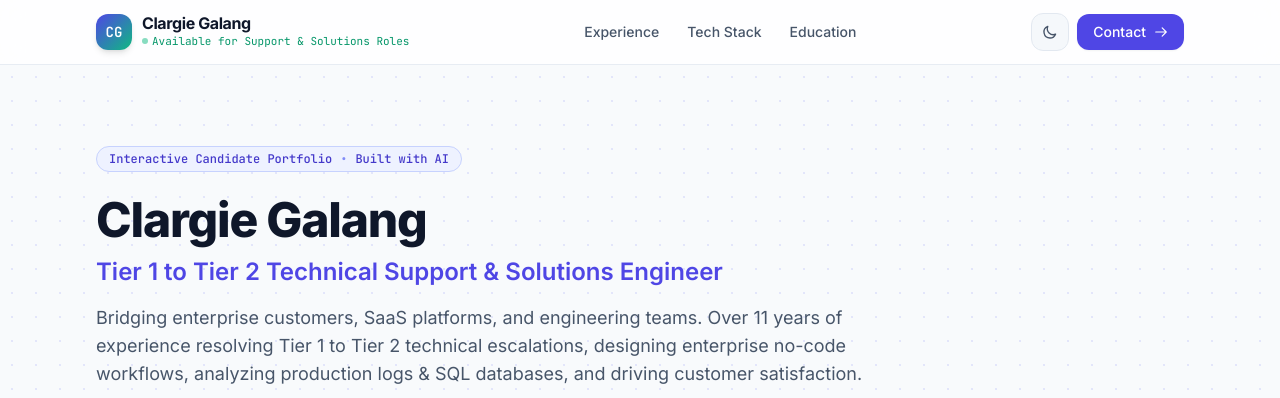
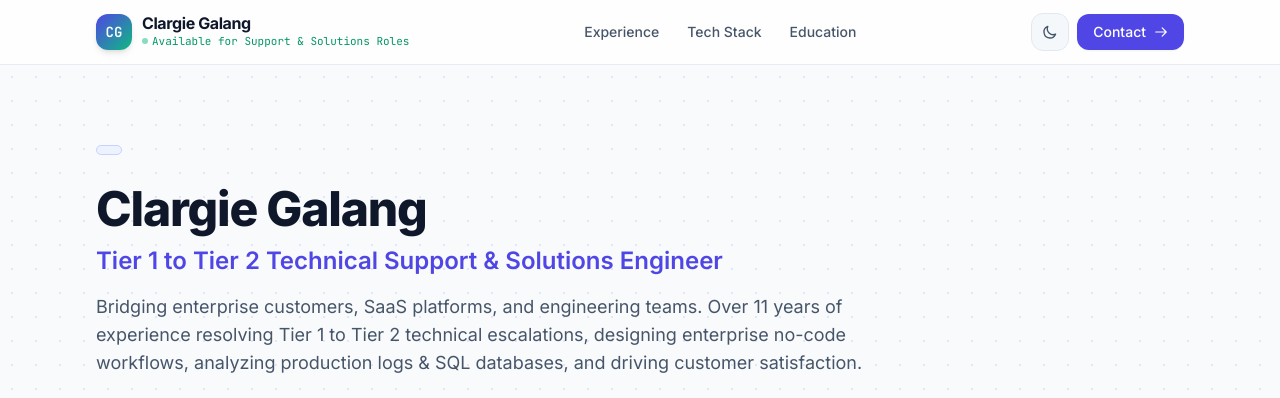
Before and after one commit to clargie/ClargieGalangPortfolio, a plain HTML site: page index.html in a window 1280 px wide. Shown: the top 398 px of the page. Drawn offline with nearby package versions, Linux system fonts and the light colour scheme.

Commit message:
Update index.html
Remove Interactive Candidate Portfolio
•
Built with AI

```diff
--- a/index.html
+++ b/index.html
@@ -107,9 +107,7 @@
         <div class="max-w-6xl mx-auto px-4 sm:px-6 lg:px-8 py-14 sm:py-20">
             <div class="max-w-3xl">
                 <div class="inline-flex items-center gap-2 px-3 py-1 rounded-full bg-indigo-50 dark:bg-indigo-950/60 border border-indigo-200 dark:border-indigo-800/60 text-indigo-700 dark:text-indigo-300 text-xs font-mono font-medium mb-6">
-                    <span>Interactive Candidate Portfolio</span>
-                    <span class="text-indigo-400">•</span>
-                    <span>Built with AI</span>
+
                 </div>
 
                 <h1 class="text-3xl sm:text-5xl font-extrabold tracking-tight text-slate-900 dark:text-white leading-[1.15]">
```
